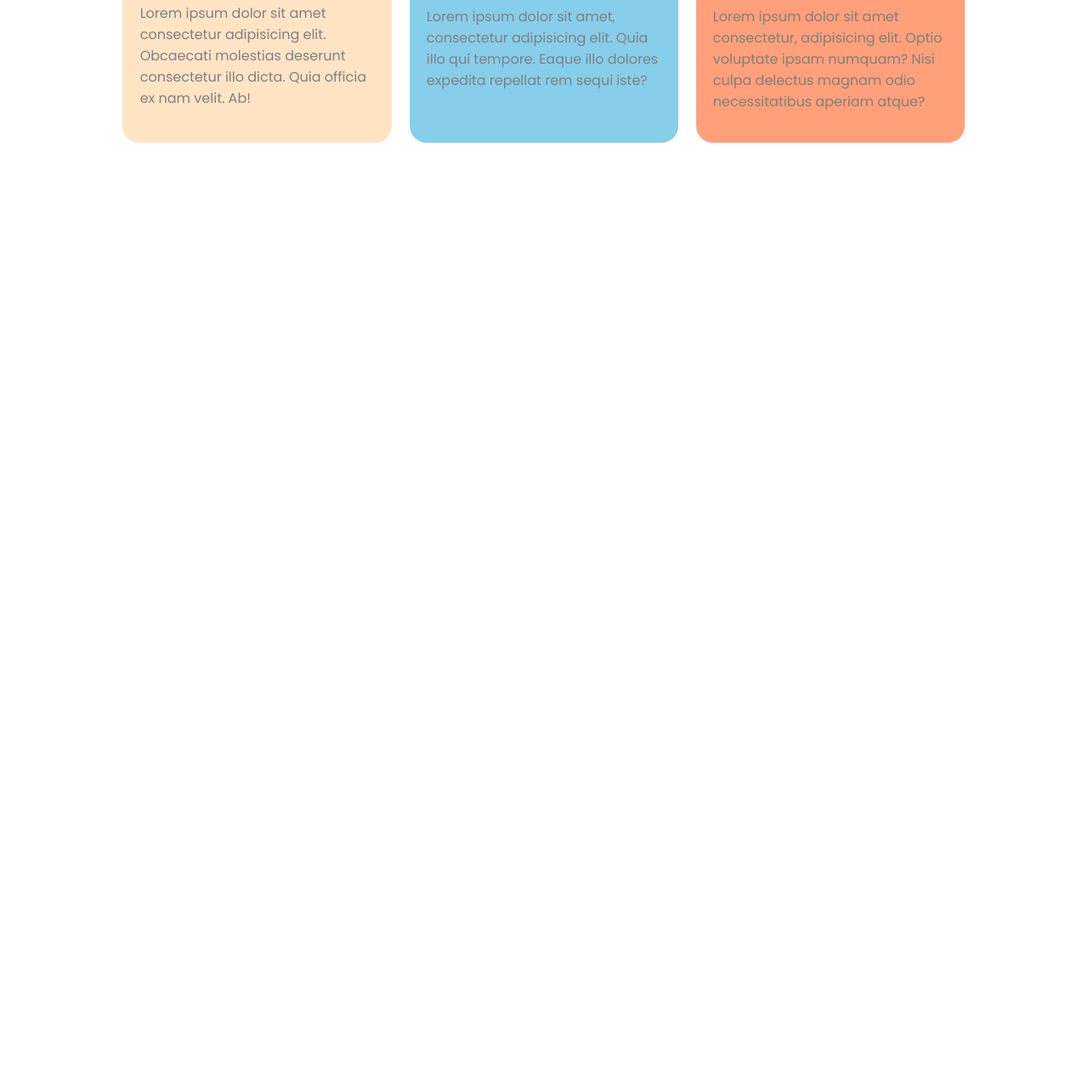
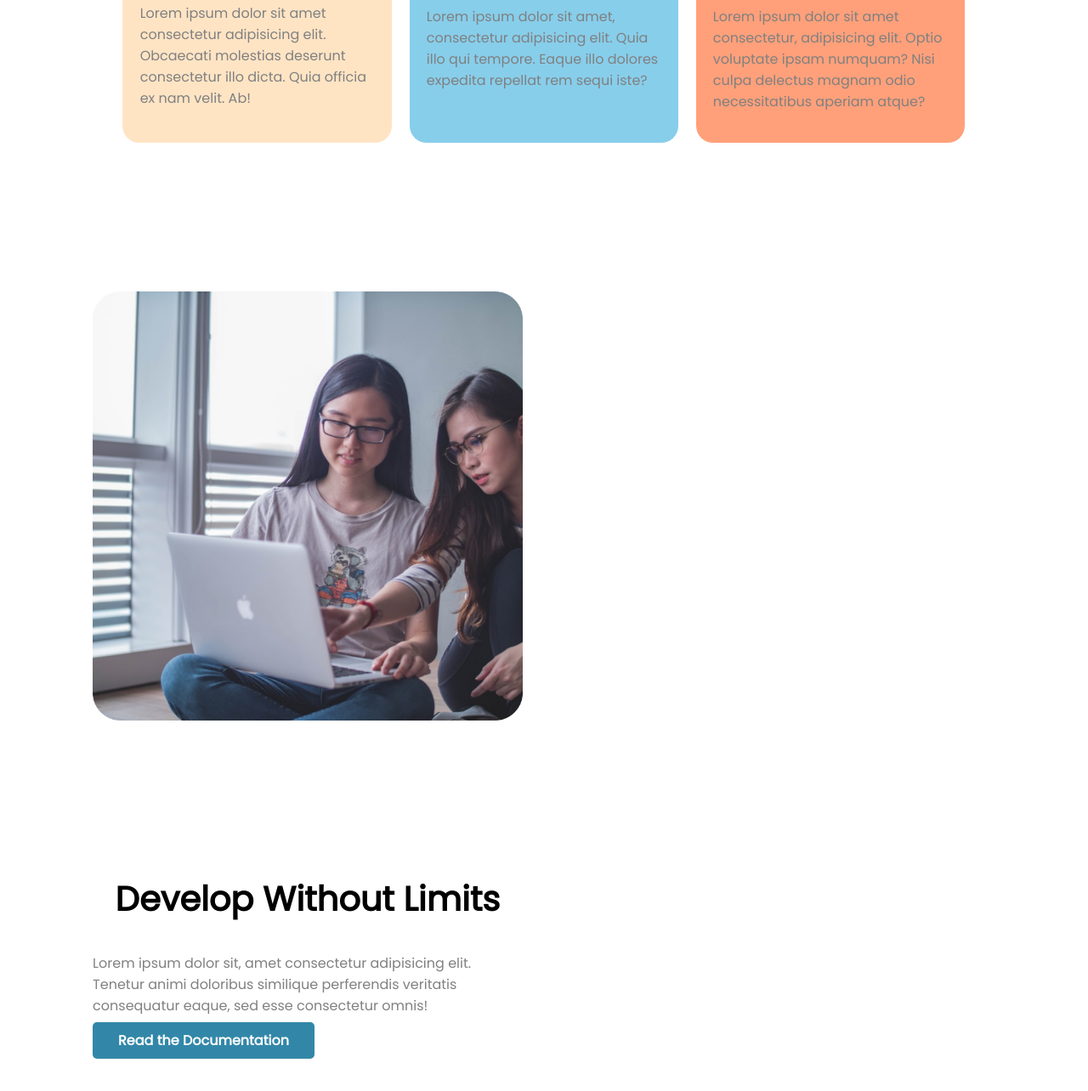
Before and after one commit to mamun-coderman/mission_2022, a plain HTML site: page index.html in a window 1280 px wide. Shown: the part 1018-2302 px from the top of the page at 85% size. Before the commit the page ends 1323 px from the top, so only its background shows below. Drawn offline with Linux system fonts and the light colour scheme.

Commit message:
section_three added

```diff
--- a/index.html
+++ b/index.html
@@ -49,5 +49,18 @@
             </div>
         </div>
     </section>
+
+    <!--section_two ends-->
+
+    <section class="section_three">
+        <div class="half_width">
+            <img src="images/pictures/coding.png" alt="">
+        </div>
+        <div class="half_width">
+            <h2>Develop Without Limits</h2>
+            <p>Lorem ipsum dolor sit, amet consectetur adipisicing elit. Tenetur animi doloribus similique perferendis veritatis consequatur eaque, sed esse consectetur omnis!</p>
+            <a class="ancor_button" href="www.google.com">Read the Documentation</a>
+        </div>
+    </section>
 </body>
 </html>
```
